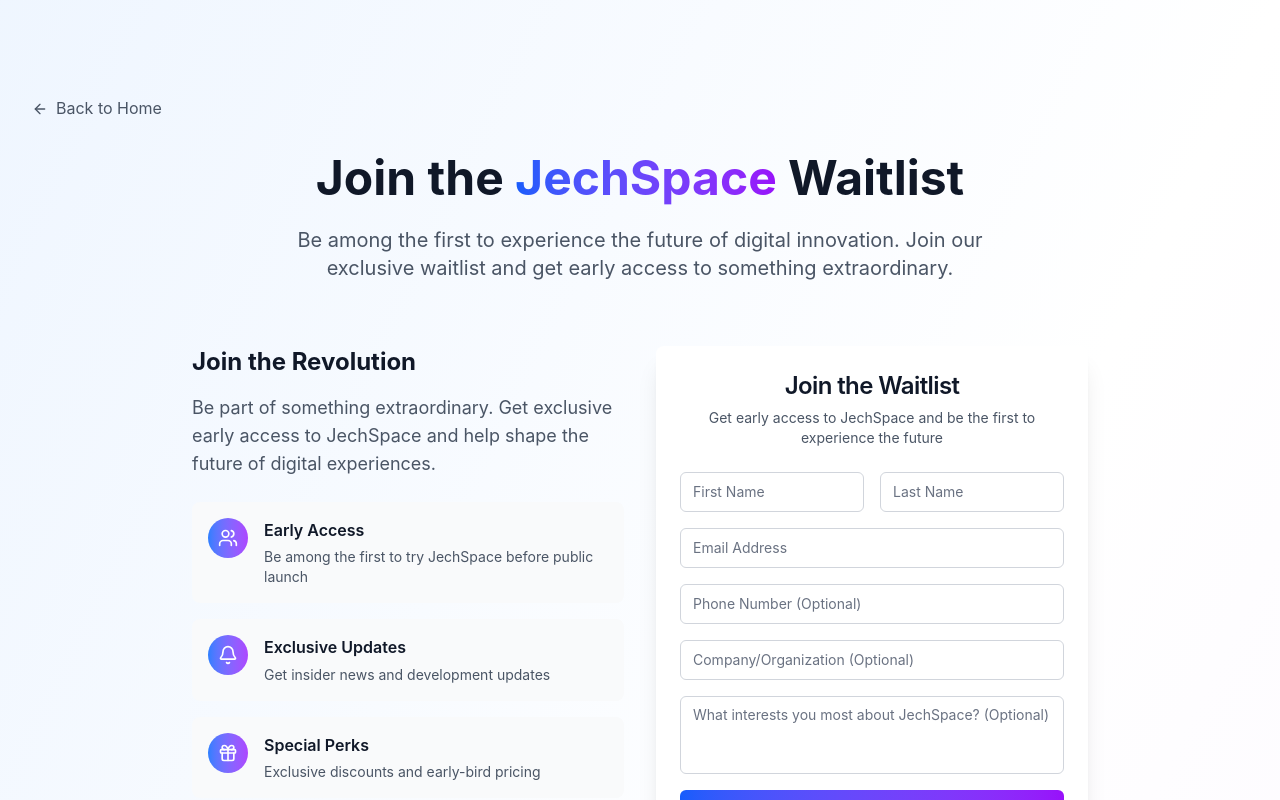
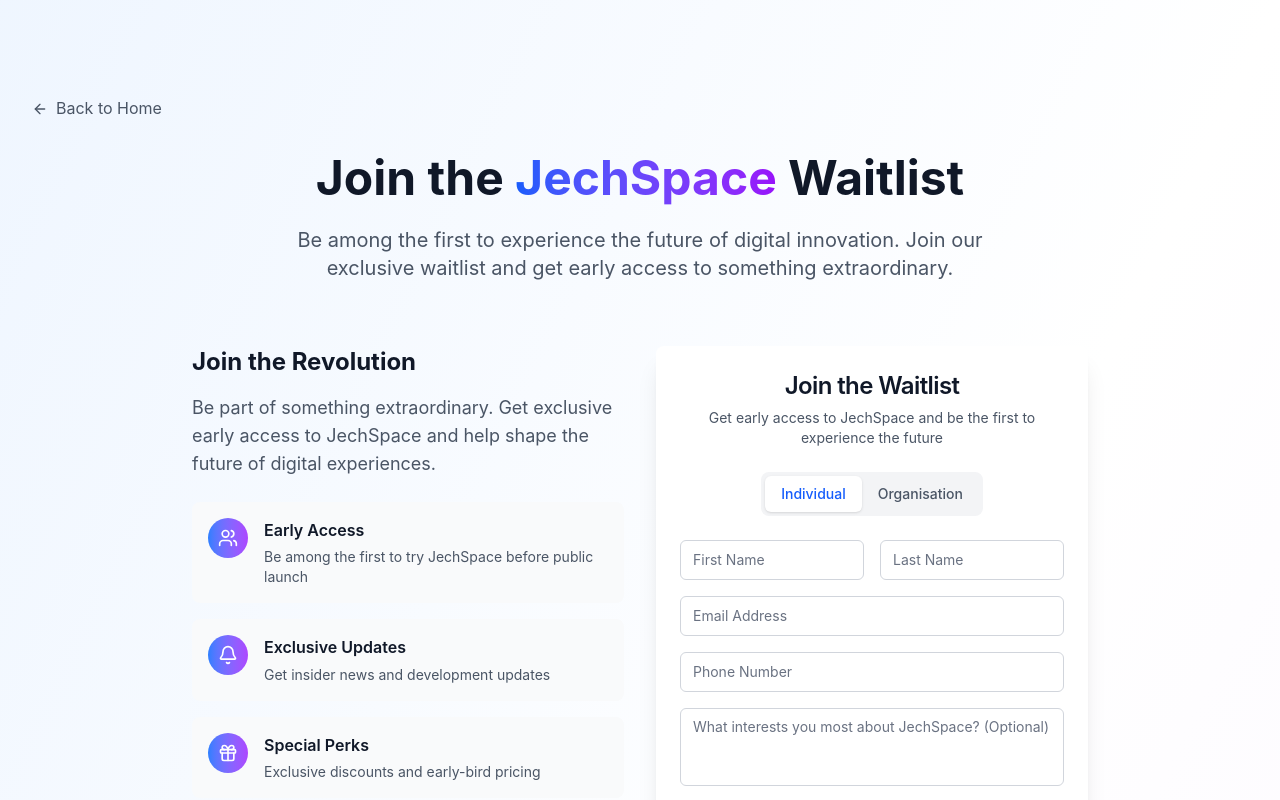
Before and after one commit to JechSpace/jechspace-waitlist-frontend, a React (Vite) app: page /waitlist in a window 1280 px wide. Shown: the top 800 px of the page. Built offline with nearby package versions, Linux system fonts and the light colour scheme; no server answers.

Commit message:
Update: Waitlist Form

```diff
--- a/src/components/WaitlistForm.jsx
+++ b/src/components/WaitlistForm.jsx
@@ -21,6 +21,7 @@
 } from "lucide-react";
 
 const WaitlistForm = () => {
+  const [customerType, setCustomerType] = useState("user"); // "user" or "organisation"
   const [formData, setFormData] = useState({
     firstName: "",
     lastName: "",
@@ -50,19 +51,18 @@
       }));
     }
   };
-
   const handleSubmit = async (e) => {
     e.preventDefault();
 
     // Validate form
-    const validation = validateWaitlistForm(formData);
+    const validation = validateWaitlistForm(formData, customerType);
     if (!validation.isValid) {
       setFormErrors(validation.errors);
       return;
     }
 
-    // Submit form
-    const result = await submitWaitlist(formData);
+    // Submit form with customer type
+    const result = await submitWaitlist({ ...formData, customerType });
     if (result.success) {
       setShowSuccess(true);
       setFormData({
@@ -208,9 +208,36 @@
               Get early access to JechSpace and be the first to experience the
               future
             </CardDescription>
-          </CardHeader>
+          </CardHeader>{" "}
           <CardContent>
             <form onSubmit={handleSubmit} className="space-y-4">
+              {/* Customer Type Toggle */}
+              <div className="flex items-center justify-center mb-6">
+                <div className="flex bg-gray-100 rounded-lg p-1">
+                  <button
+                    type="button"
+                    onClick={() => setCustomerType("user")}
+                    className={`px-4 py-2 rounded-md text-sm font-medium transition-all ${
+                      customerType === "user"
+                        ? "bg-white text-blue-600 shadow-sm"
+                        : "text-gray-600 hover:text-gray-900"
+                    }`}
+                  >
+                    Individual
+                  </button>
+                  <button
+                    type="button"
+                    onClick={() => setCustomerType("organisation")}
+                    className={`px-4 py-2 rounded-md text-sm font-medium transition-all ${
+                      customerType === "organisation"
+                        ? "bg-white text-blue-600 shadow-sm"
+                        : "text-gray-600 hover:text-gray-900"
+                    }`}
+                  >
+                    Organisation
+                  </button>
+                </div>
+              </div>
               {/* Name Fields */}
               <div className="grid grid-cols-2 gap-4">
                 <div>
@@ -250,7 +277,6 @@
                   )}
                 </div>
               </div>
-
               {/* Email */}
               <div>
                 <Input
@@ -271,13 +297,12 @@
                   </motion.p>
                 )}
               </div>
-
               {/* Phone (Optional) */}
               <div>
                 <Input
                   name="phone"
                   type="tel"
-                  placeholder="Phone Number (Optional)"
+                  placeholder="Phone Number"
                   value={formData.phone}
                   onChange={handleInputChange}
                   className={formErrors.phone ? "border-red-500" : ""}
@@ -290,18 +315,30 @@
                   >
                     {formErrors.phone}
                   </motion.p>
-                )}
+                )}{" "}
               </div>
 
-              {/* Company (Optional) */}
+              {/* Company/Organisation - Only show for organisations */}
+              {customerType === "organisation" && (
                 <div>
                   <Input
                     name="company"
-                  placeholder="Company/Organization (Optional)"
+                    placeholder="Company/Organization *"
                     value={formData.company}
                     onChange={handleInputChange}
+                    className={formErrors.company ? "border-red-500" : ""}
                   />
+                  {formErrors.company && (
+                    <motion.p
+                      initial={{ opacity: 0, y: -10 }}
+                      animate={{ opacity: 1, y: 0 }}
+                      className="text-red-500 text-sm mt-1"
+                    >
+                      {formErrors.company}
+                    </motion.p>
+                  )}
                 </div>
+              )}
 
               {/* Interests (Optional) */}
               <div>
@@ -314,7 +351,6 @@
                   className="flex w-full rounded-md border border-gray-300 bg-white px-3 py-2 text-sm placeholder:text-gray-500 focus-visible:outline-none focus-visible:ring-2 focus-visible:ring-blue-500 focus-visible:ring-offset-2 disabled:cursor-not-allowed disabled:opacity-50 resize-none"
                 />
               </div>
-
               {/* Error Message */}
               <AnimatePresence>
                 {error && (
@@ -329,7 +365,6 @@
                   </motion.div>
                 )}
               </AnimatePresence>
-
               {/* Submit Button */}
               <Button
                 type="submit"
@@ -345,7 +380,6 @@
                   "Join Waitlist"
                 )}
               </Button>
-
               {/* Privacy Notice */}
               <p className="text-xs text-gray-500 text-center">
                 By joining our waitlist, you agree to receive updates about
--- a/src/utils/validation.js
+++ b/src/utils/validation.js
@@ -12,12 +12,12 @@
 // Phone validation function (optional)
 export const validatePhone = (phone) => {
   if (!phone) return true; // Phone is optional
-  const phoneRegex = /^[\+]?[1-9][\d]{0,15}$/;
+  const phoneRegex = /^[\+]?[1-9][\d]{0,11}$/;
   return phoneRegex.test(phone.replace(/\s/g, ""));
 };
 
 // Waitlist form validation
-export const validateWaitlistForm = (formData) => {
+export const validateWaitlistForm = (formData, customerType = "user") => {
   const errors = {};
 
   if (!validateName(formData.firstName)) {
@@ -36,6 +36,15 @@
     errors.phone = "Please enter a valid phone number";
   }
 
+  // Company is required for organisations
+  if (
+    customerType === "organisation" &&
+    (!formData.company || formData.company.trim().length < 2)
+  ) {
+    errors.company =
+      "Company/Organization name is required and must be at least 2 characters long";
+  }
+
   return {
     isValid: Object.keys(errors).length === 0,
     errors,
```
Lines whose indentation alone changed are shown as unchanged.
